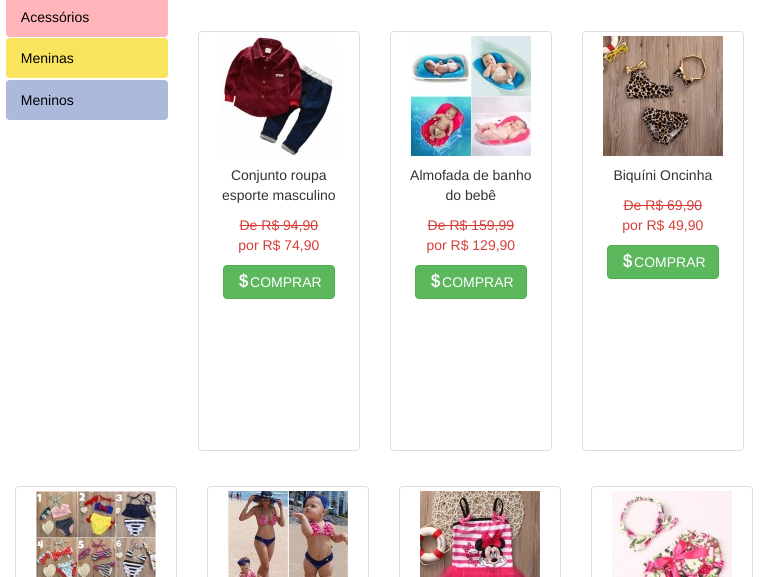
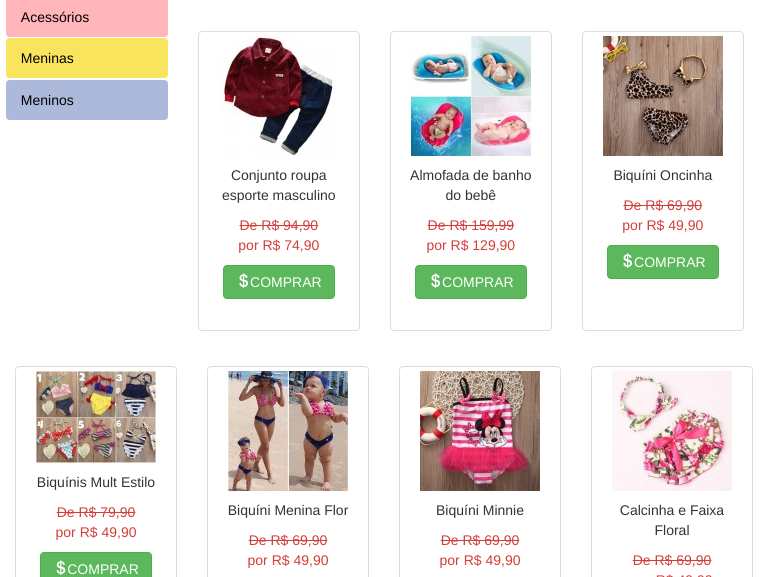
Before and after one commit to CarlosFernandoXavier/HenryImportados, a plain HTML site: page public_html/index.html in a window 768 px wide. Shown: the part 187-764 px from the top of the page. Drawn offline with nearby package versions, Linux system fonts and the light colour scheme.

Commit message:
Diminuição do tamanho dos quadros que comporta as imagens dos produtos

```diff
--- a/public_html/css/style.css
+++ b/public_html/css/style.css
@@ -221,7 +221,7 @@ div.container-fluid{
         margin-left: 0%;
     }
     div.thumbnail {
-        height: 420px;
+        height: 300px;
     }
 }
 @media screen and (min-width : 768px ){
@@ -235,7 +235,7 @@ div.container-fluid{
         margin-left: 0%;
     }
     div.thumbnail {
-        height: 420px;
+        height: 300px;
     }
     #campoInput{
         margin-top: 55px;
```
